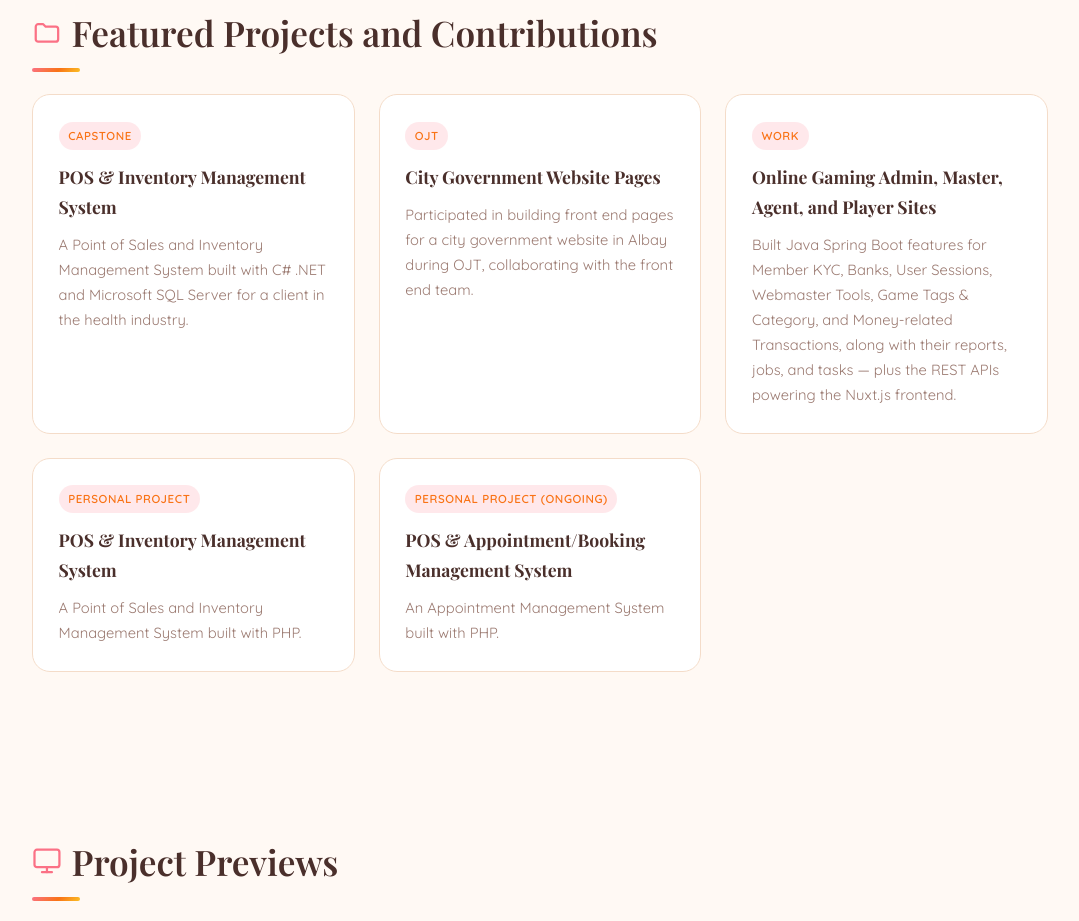
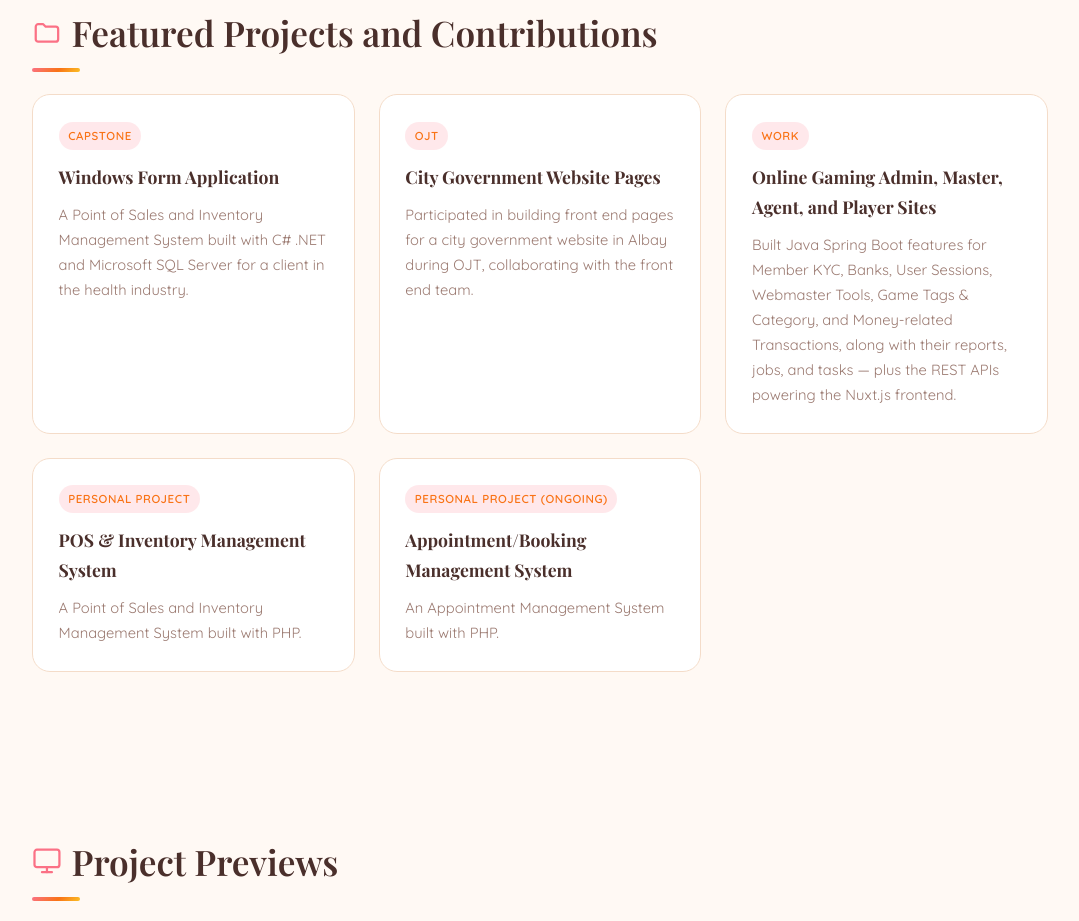
Before and after one commit to ypcastro091/castro-yasmine-portfolio, a plain HTML site: page profile.html in a window 1280 px wide. Shown: the part 3146-4067 px from the top of the page, without its empty margins (100-1179 px from the left). Drawn offline with nearby package versions, Linux system fonts and the light colour scheme.

Commit message:
Update project titles

```diff
--- a/profile.html
+++ b/profile.html
@@ -255,7 +255,7 @@
       <div class="project-grid">
         <div class="project-card reveal">
           <div class="project-tag">Capstone</div>
-          <h3>POS &amp; Inventory Management System</h3>
+          <h3>Windows Form Application</h3>
           <p>A Point of Sales and Inventory Management System built with C# .NET and Microsoft SQL Server for a client in the health industry.</p>
         </div>
         <div class="project-card reveal">
@@ -275,7 +275,7 @@
         </div>
         <div class="project-card reveal">
           <div class="project-tag">Personal Project (Ongoing)</div>
-          <h3>POS &amp; Appointment/Booking Management System</h3>
+          <h3>Appointment/Booking Management System</h3>
           <p>An Appointment Management System built with PHP.</p>
         </div>
       </div>
```
